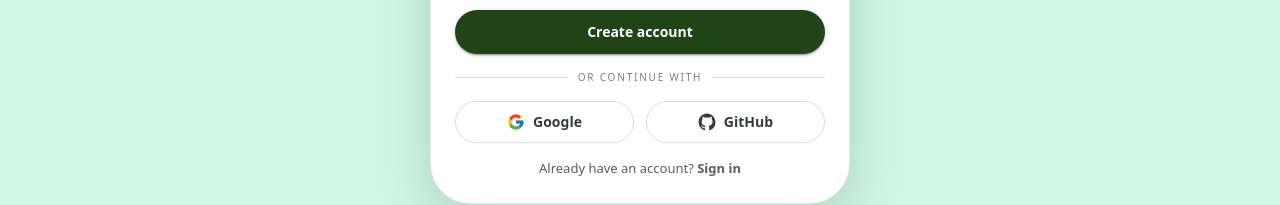
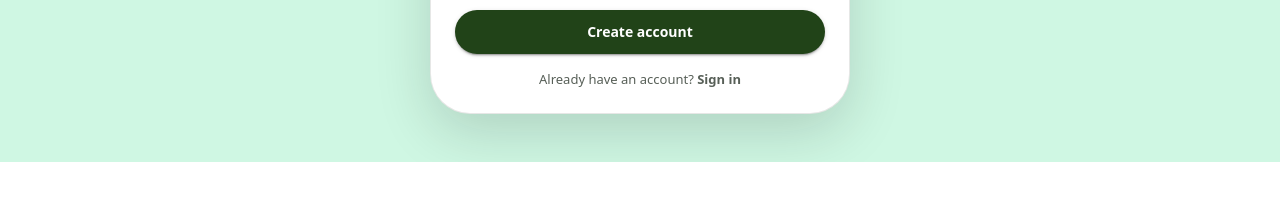
Before and after one commit to Puthyporsk/zcor, a React (Create React App) app: page /signup in a window 1280 px wide. Shown: the part 741-946 px from the top of the page. After the commit the page ends 903 px from the top, so only its background shows below. Built offline with nearby package versions, Linux system fonts and the light colour scheme; no server answers.

Commit message:
removing artifacts

```diff
--- a/src/pages/SignUpPage.jsx
+++ b/src/pages/SignUpPage.jsx
@@ -7,7 +7,6 @@ import Paper from "@mui/material/Paper";
 import Typography from "@mui/material/Typography";
 import TextField from "@mui/material/TextField";
 import Button from "@mui/material/Button";
-import Divider from "@mui/material/Divider";
 import Stack from "@mui/material/Stack";
 import Checkbox from "@mui/material/Checkbox";
 import Link from "@mui/material/Link";
@@ -18,44 +17,6 @@ import { useAuth } from "../context/AuthContext";
 
 const BG = "#CFF7E3";
 const DARK = "#214318";
-
-function GoogleIcon() {
-  return (
-    <Box component="span" sx={{ display: "inline-flex", mr: 1 }}>
-      <svg width="18" height="18" viewBox="0 0 48 48" aria-hidden="true">
-        <path
-          fill="#FFC107"
-          d="M43.611 20.083H42V20H24v8h11.303C33.655 32.657 29.227 36 24 36c-6.627 0-12-5.373-12-12s5.373-12 12-12c3.059 0 5.842 1.154 7.961 3.039l5.657-5.657C34.046 6.053 29.227 4 24 4 12.954 4 4 12.954 4 24s8.954 20 20 20 20-8.954 20-20c0-1.341-.138-2.65-.389-3.917Z"
-        />
-        <path
-          fill="#FF3D00"
-          d="M6.306 14.691 12.87 19.51C14.644 15.108 18.951 12 24 12c3.059 0 5.842 1.154 7.961 3.039l5.657-5.657C34.046 6.053 29.227 4 24 4c-7.682 0-14.354 4.33-17.694 10.691Z"
-        />
-        <path
-          fill="#4CAF50"
-          d="M24 44c5.127 0 9.86-1.965 13.409-5.175l-6.19-5.238C29.16 35.091 26.715 36 24 36c-5.205 0-9.619-3.317-11.283-7.946l-6.518 5.02C9.505 39.556 16.227 44 24 44Z"
-        />
-        <path
-          fill="#1976D2"
-          d="M43.611 20.083H42V20H24v8h11.303c-.79 2.205-2.291 4.078-4.294 5.238l.003-.002 6.19 5.238C36.77 39.042 44 34 44 24c0-1.341-.138-2.65-.389-3.917Z"
-        />
-      </svg>
-    </Box>
-  );
-}
-
-function GithubIcon() {
-  return (
-    <Box component="span" sx={{ display: "inline-flex", mr: 1 }}>
-      <svg width="18" height="18" viewBox="0 0 24 24" aria-hidden="true">
-        <path
-          fill="currentColor"
-          d="M12 .5C5.73.5.75 5.62.75 12c0 5.11 3.29 9.44 7.86 10.97.58.11.79-.26.79-.58v-2.18c-3.2.71-3.87-1.27-3.87-1.27-.52-1.36-1.27-1.72-1.27-1.72-1.04-.73.08-.72.08-.72 1.15.08 1.75 1.22 1.75 1.22 1.02 1.8 2.68 1.28 3.33.98.1-.76.4-1.28.73-1.57-2.55-.3-5.23-1.32-5.23-5.82 0-1.28.44-2.32 1.17-3.14-.12-.3-.51-1.49.11-3.1 0 0 .95-.31 3.12 1.22.9-.26 1.87-.39 2.83-.39.96 0 1.93.13 2.83.39 2.17-1.53 3.12-1.22 3.12-1.22.62 1.61.23 2.8.11 3.1.73.82 1.17 1.86 1.17 3.14 0 4.51-2.69 5.52-5.25 5.81.41.37.78 1.08.78 2.18v3.23c0 .32.21.7.8.58A11.55 11.55 0 0 0 23.25 12C23.25 5.62 18.27.5 12 .5Z"
-        />
-      </svg>
-    </Box>
-  );
-}
 
 export default function SignUpPage() {
   const navigate = useNavigate();
@@ -320,46 +281,6 @@ export default function SignUpPage() {
                 {isSubmitting ? "Creating..." : "Create account"}
               </Button>
 
-              <Divider sx={{ my: 1.5 }}>
-                <Typography sx={{ fontSize: 10, letterSpacing: ".18em", color: "rgba(15,27,16,0.55)" }}>
-                  OR CONTINUE WITH
-                </Typography>
-              </Divider>
-
-              <Stack direction="row" spacing={1.5}>
-                <Button
-                  fullWidth
-                  variant="outlined"
-                  sx={{
-                    borderRadius: 1.5,
-                    py: 1.0,
-                    borderColor: "rgba(15,27,16,0.15)",
-                    color: "rgba(15,27,16,0.85)",
-                    "&:hover": { borderColor: "rgba(15,27,16,0.35)" },
-                  }}
-                  onClick={() => console.log("Google signup")}
-                >
-                  <GoogleIcon />
-                  Google
-                </Button>
-
-                <Button
-                  fullWidth
-                  variant="outlined"
-                  sx={{
-                    borderRadius: 1.5,
-                    py: 1.0,
-                    borderColor: "rgba(15,27,16,0.15)",
-                    color: "rgba(15,27,16,0.85)",
-                    "&:hover": { borderColor: "rgba(15,27,16,0.35)" },
-                  }}
-                  onClick={() => console.log("GitHub signup")}
-                >
-                  <GithubIcon />
-                  GitHub
-                </Button>
-              </Stack>
-
               <Typography sx={{ mt: 1.5, fontSize: 13, color: "rgba(15,27,16,0.70)", textAlign: "center" }}>
                 Already have an account?{" "}
                 <Link component={RouterLink} to="/login" underline="hover" sx={{ fontWeight: 900, color: "inherit" }}>
```
Also changed, not shown: src/components/ScrollToTop.jsx (deleted, +0 -12 lines), src/pages/LoginPage.jsx (+0 -70 lines).
